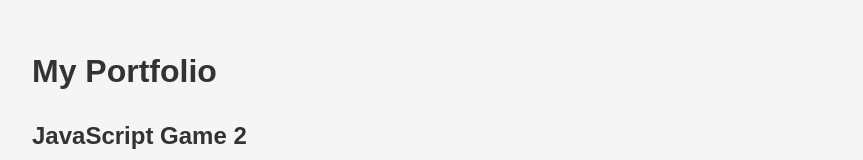
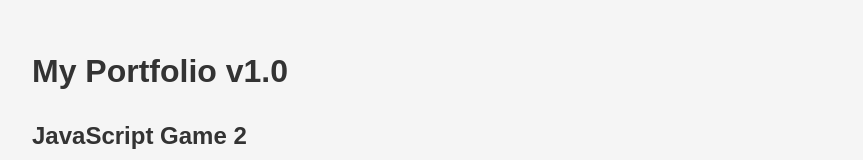
Before and after one commit to xaynia/Portfolio, a Nuxt app: page / in a window 1280 px wide. Shown: the top 160 px of the page, without its empty margins (208-1071 px from the left). Built offline with nearby package versions, Linux system fonts and the light colour scheme.

Commit message:
test CD on netifly

```diff
--- a/pages/index.vue
+++ b/pages/index.vue
@@ -1,6 +1,6 @@
 <template>
   <div class="portfolio">
-    <h1>My Portfolio</h1>
+    <h1>My Portfolio v1.0</h1>
 
     <!-- JavaScript game -->
     <section>
```
